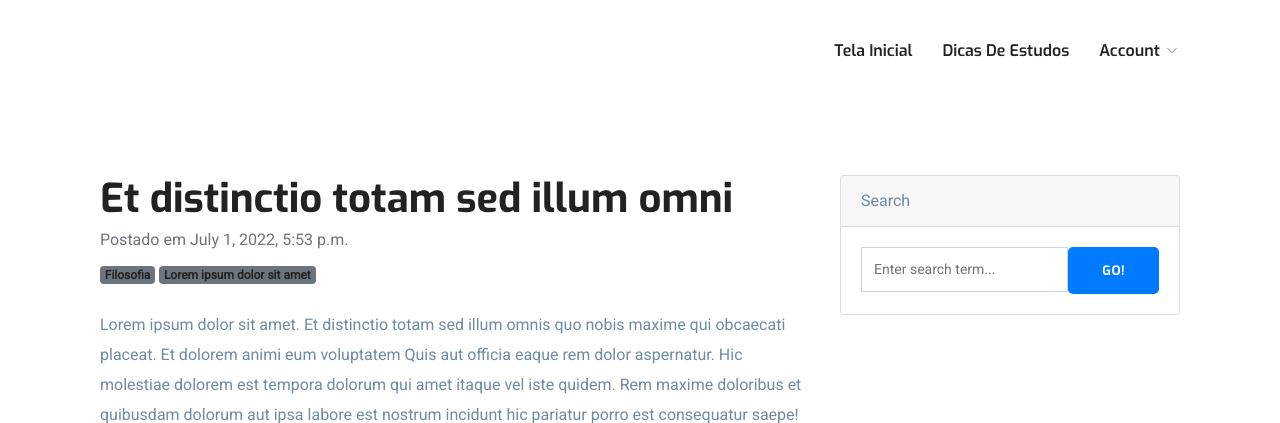
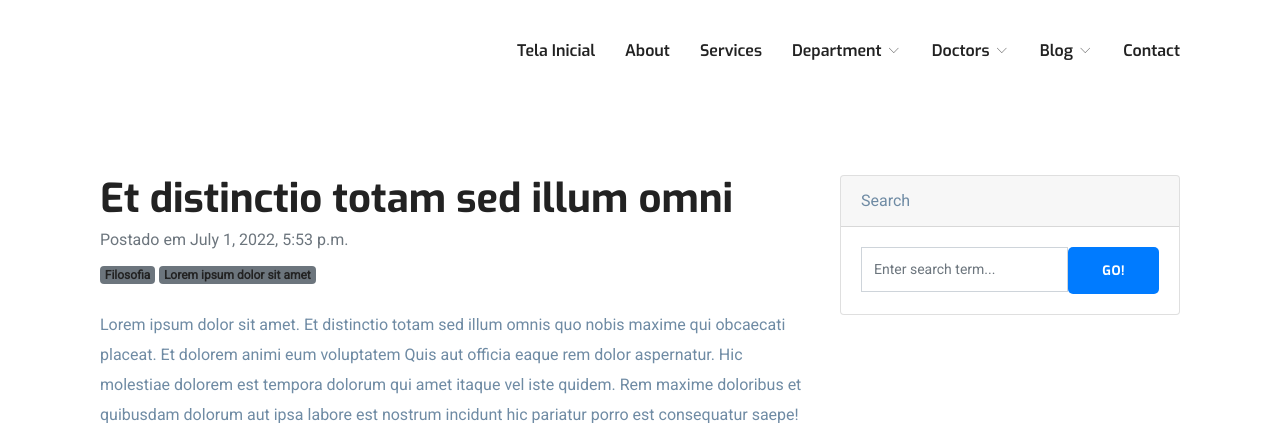
Before and after one commit to maiconrp/Trabalho-Interdisciplinar-Redif, a Django app: page /redif/detalhar/2/ in a window 1280 px wide; the page is wider, and only the part inside the window is pictured. Shown: the top 423 px of that part. Run offline with Django 4.2, Linux system fonts and the light colour scheme; data comes from the database, SQL or seed files in the repository; grey boxes labelled with a size stand in for pictures from a placeholder-image service; some libraries are stand-ins or nearby versions.

Commit message:
Update -nav.html

```diff
--- a/REDIF/templates/-nav.html
+++ b/REDIF/templates/-nav.html
@@ -22,18 +22,37 @@
 		  <div class="collapse navbar-collapse" id="navbarmain">
 			<ul class="navbar-nav ml-auto">
 			  <li class="nav-item active">
-				<a class="nav-link" href="/redif/listar/">Tela inicial</a>
+				<a class="nav-link" href="/redif/home">Tela inicial</a>
 			  </li>
-			   <li class="nav-item"><a class="nav-link" href="">Dicas de Estudos</a></li>
+			   <li class="nav-item"><a class="nav-link" href="{% static 'about.html' %}">About</a></li>
+			    <li class="nav-item"><a class="nav-link" href="{% static 'service.html' %}">Services</a></li>
+
+			    <li class="nav-item dropdown">
+					<a class="nav-link dropdown-toggle" href="{% static 'department.html' %}" id="dropdown02" data-toggle="dropdown" aria-haspopup="true" aria-expanded="false">Department <i class="icofont-thin-down"></i></a>
+					<ul class="dropdown-menu" aria-labelledby="dropdown02">
+						<li><a class="dropdown-item" href="{% static 'department.html' %}">Departments</a></li>
+						<li><a class="dropdown-item" href="{% static 'department-single.html' %}">Department Single</a></li>
+					</ul>
+			  	</li>
 
 			  	<li class="nav-item dropdown">
-					<a class="nav-link dropdown-toggle" href="{% static 'doctor.html' %}" id="dropdown03" data-toggle="dropdown" aria-haspopup="true" aria-expanded="false">Account <i class="icofont-thin-down"></i></a>
+					<a class="nav-link dropdown-toggle" href="{% static 'doctor.html' %}" id="dropdown03" data-toggle="dropdown" aria-haspopup="true" aria-expanded="false">Doctors <i class="icofont-thin-down"></i></a>
 					<ul class="dropdown-menu" aria-labelledby="dropdown03">
-						<li><a class="dropdown-item" href="/accounts/login/">Log in</a></li>
-						<li><a class="dropdown-item" href="/accounts/logout/">Log out</a></li>
-						<li><a class="dropdown-item" href="/accounts/registrar/">Sing Up</a></li>
+						<li><a class="dropdown-item" href="{% static 'doctor.html' %}">Doctors</a></li>
+						<li><a class="dropdown-item" href="{% static 'doctor-single.html' %}">Doctor Single</a></li>
+						<li><a class="dropdown-item" href="{% static 'appoinment.html' %}">Appoinment</a></li>
 					</ul>
 			  	</li>
+
+			   <li class="nav-item dropdown">
+					<a class="nav-link dropdown-toggle" href="{% static 'blog-sidebar.html' %}" id="dropdown05" data-toggle="dropdown" aria-haspopup="true" aria-expanded="false">Blog <i class="icofont-thin-down"></i></a>
+					<ul class="dropdown-menu" aria-labelledby="dropdown05">
+						<li><a class="dropdown-item" href="{% static 'blog-sidebar.html' %}">Blog with Sidebar</a></li>
+
+						<li><a class="dropdown-item" href="{% static 'blog-single.html' %}">Blog Single</a></li>
+					</ul>
+			  	</li>
+			   <li class="nav-item"><a class="nav-link" href="{% static 'contact.html' %}">Contact</a></li>
 			</ul>
 		  </div>
 		</div>
```
